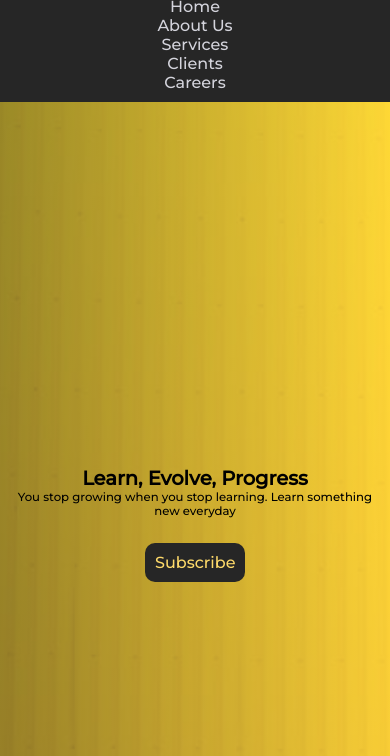
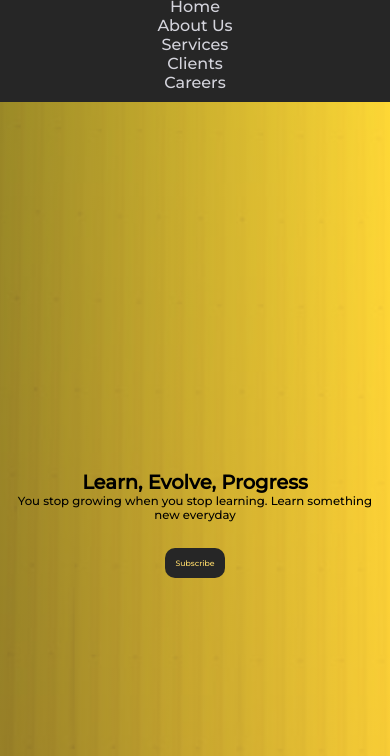
Before and after one commit to niravkpatel28/html-personal-company-website, a plain HTML site: page index.html in a window 390 px wide. Shown: the part 88-844 px from the top of the page. Drawn offline with Linux system fonts and the light colour scheme.

Commit message:
responsive CTA button
 Making CTA responsive using vw and widht:auto

```diff
--- a/style/02-banner.css
+++ b/style/02-banner.css
@@ -34,13 +34,15 @@
 .banner-cta {
   display: inline-block;
   color: #feda6a;
+  font-size: 2vw;
   margin-top: 1.6rem;
   padding-top: 1rem;
   background-color: #262626;
   border-radius: 10px;
   padding: 10px;
   text-decoration: none;
-  width: 100px;
+  /* width: 100px; */
+  width: auto;
 }
 .banner-cta:hover {
   font-weight: bold;
```
